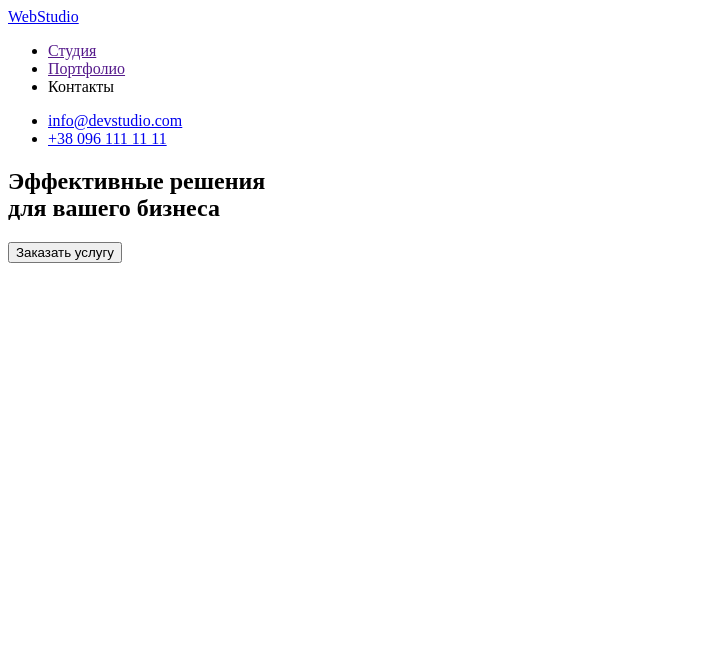
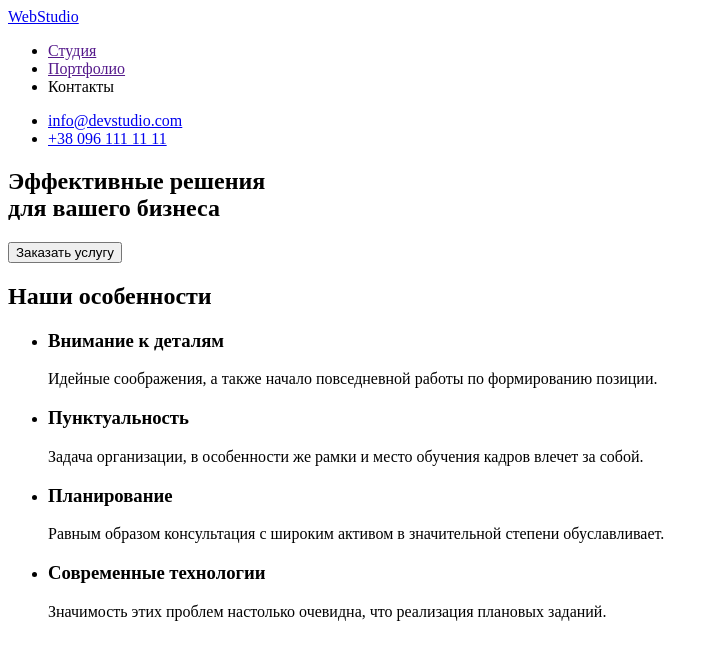
Before and after one commit to KapitanEvgenij/goit-markup-hw-01, a plain HTML site: page index.html in a window 1280 px wide. Shown: the whole page, without its empty margins (0-719 px from the left). Drawn offline with Linux system fonts and the light colour scheme.

Commit message:
Adds "Features" section to main content

```diff
--- a/index.html
+++ b/index.html
@@ -34,6 +34,32 @@
         </h1>
         <button type="button">Заказать услугу</button>
       </section>
+      <!-- Features-->
+      <section>
+        <h2>Наши особенности</h2>
+        <ul>
+          <li>
+            <h3>Внимание к деталям</h3>
+            <p>Идейные соображения, а также начало повседневной работы по формированию позиции.</p>
+          </li>
+          <li>
+            <h3>Пунктуальность</h3>
+            <p>
+              Задача организации, в особенности же рамки и место обучения кадров влечет за собой.
+            </p>
+          </li>
+          <li>
+            <h3>Планирование</h3>
+            <p>
+              Равным образом консультация с широким активом в значительной степени обуславливает.
+            </p>
+          </li>
+          <li>
+            <h3>Современные технологии</h3>
+            <p>Значимость этих проблем настолько очевидна, что реализация плановых заданий.</p>
+          </li>
+        </ul>
+      </section>
     </main>
   </body>
 </html>
```
